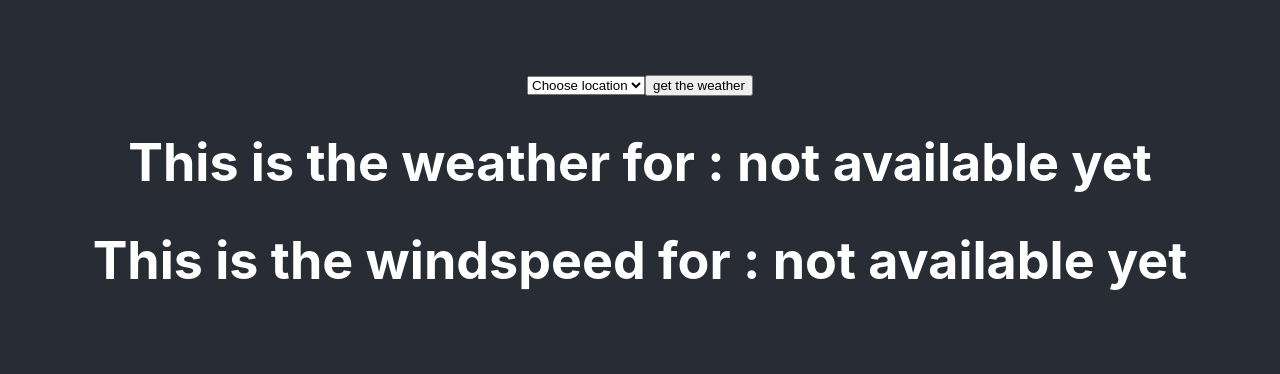
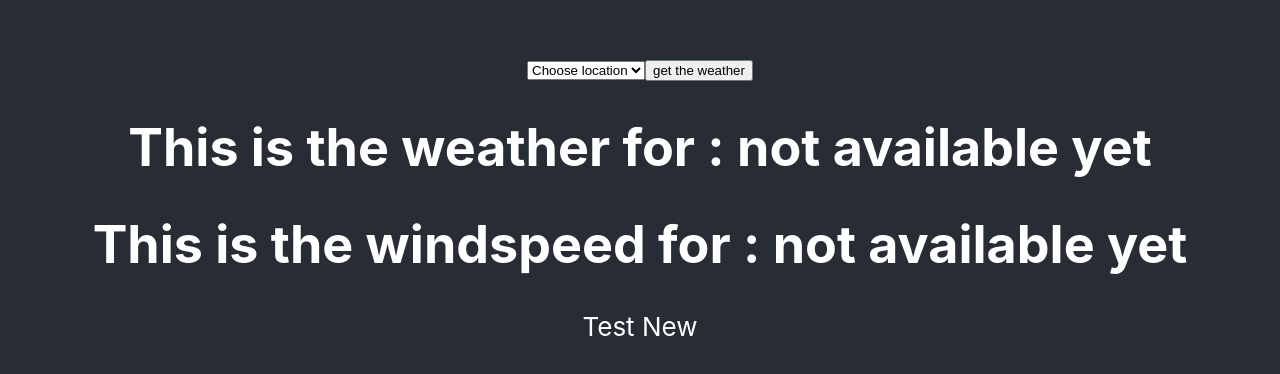
Before and after one commit to JaySaikitHo/weatherapp, a React (Create React App) app in the folder weatherapp/: page / in a window 1280 px wide. Shown: the part 204-578 px from the top of the page. Built offline with nearby package versions, Linux system fonts and the light colour scheme.

Commit message:
work on temperature component

```diff
--- /dev/null
+++ b/weatherapp/src/components/temperature.js
@@ -0,0 +1,8 @@
+import Badge from 'react-bootstrap/Badge';
+function temperature () {
+  return(
+  <div>Test <Badge variant ="secondary">New</Badge></div>
+  );
+}
+
+export default temperature;
--- a/weatherapp/src/weather.js
+++ b/weatherapp/src/weather.js
@@ -1,5 +1,7 @@
 import React, { useState } from "react";
 import axios from "axios";
+
+import Temperature from './components/temperature'
 export default function Getweather() {
   const [city, setCity] = useState("");
   const [temperature, setTemp] = useState("not available yet");
@@ -37,6 +39,7 @@ export default function Getweather() {
       <button onClick ={() => weatherAPI()}>get the weather</button>
       <h1>This is the weather for {city}: {temperature}</h1>
       <h1>This is the windspeed for {city} : {windSpeed}</h1>
+      <Temperature />
     </div>
   )
 }
```
Also changed, not shown: 2 other files (tests, documents, lock files or other folders).
